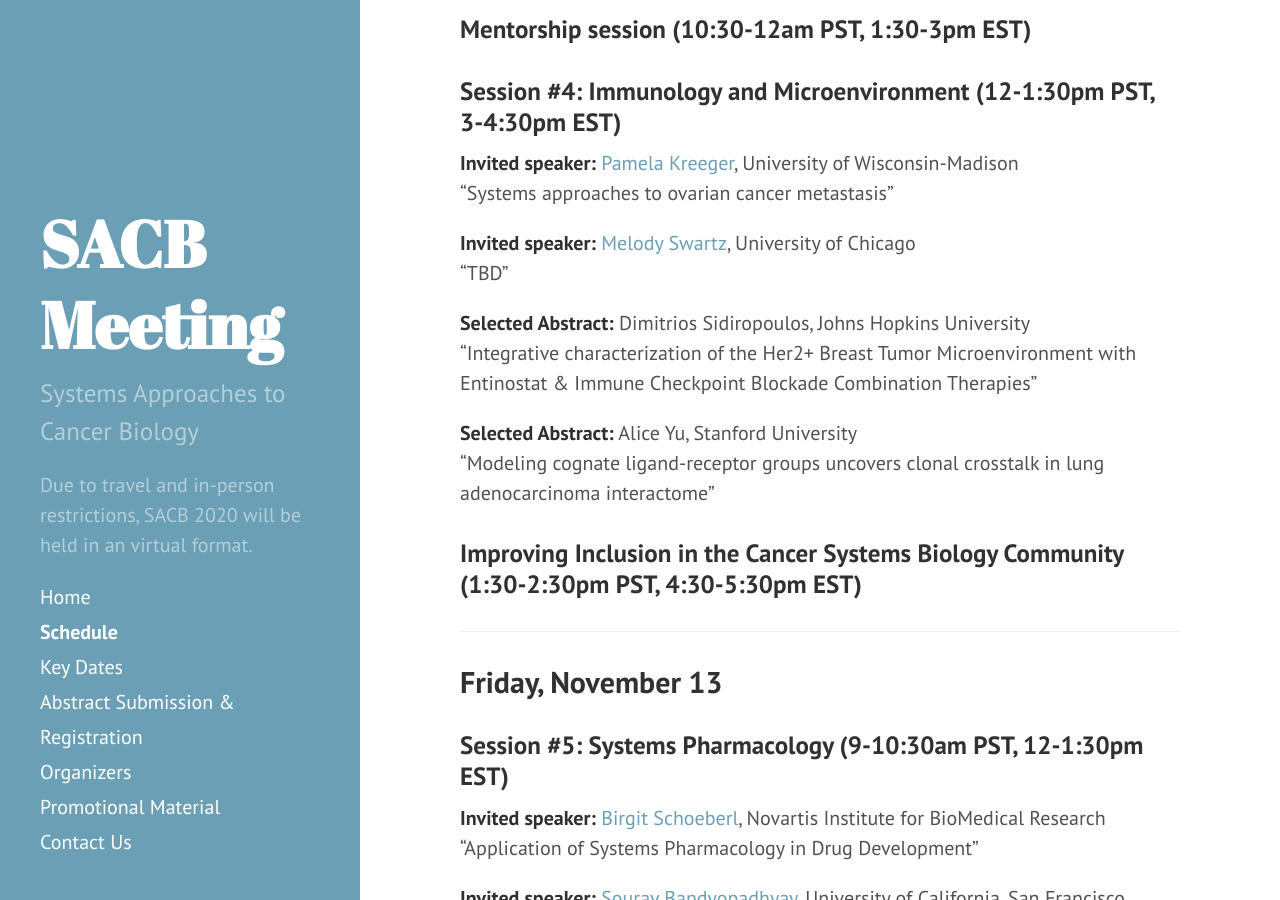
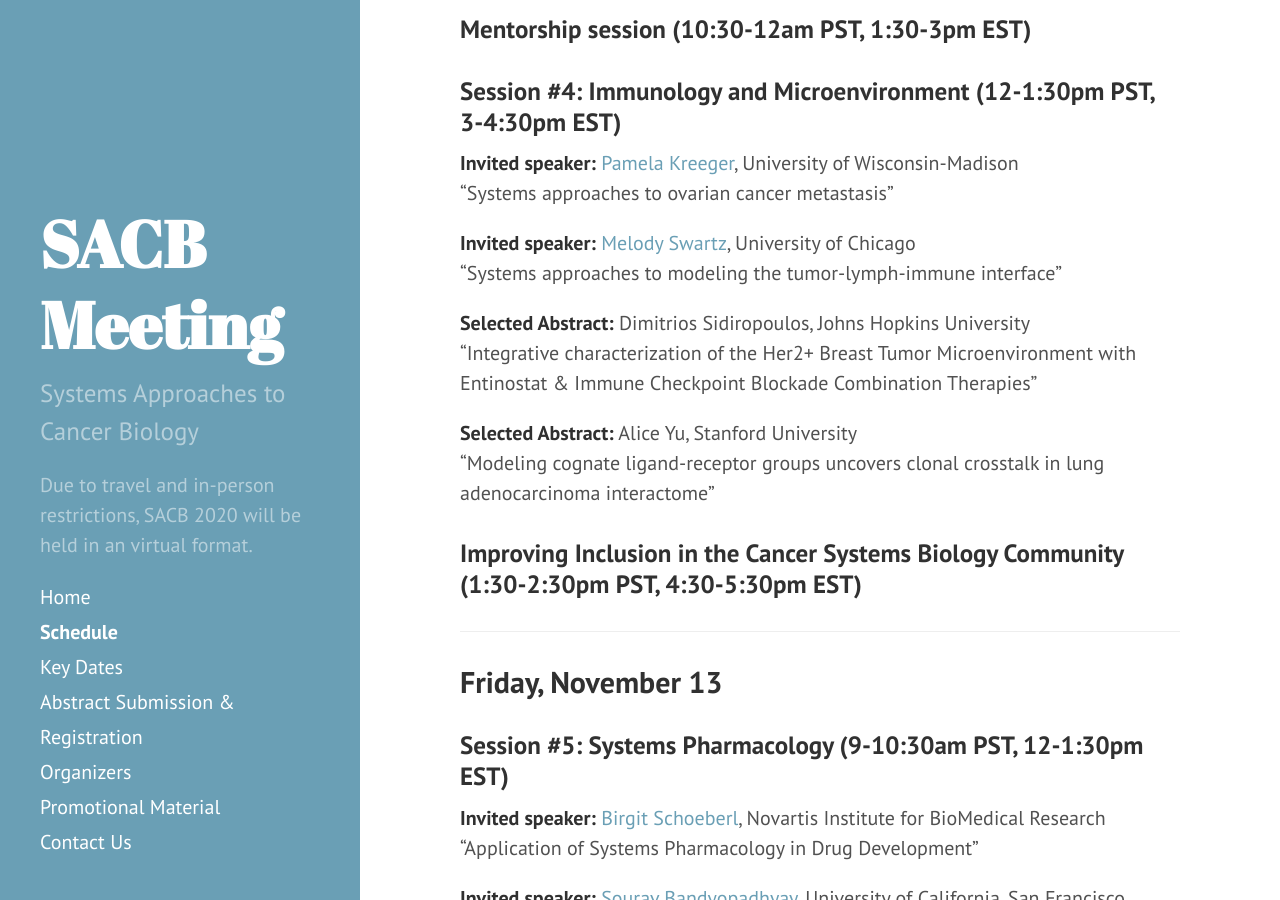
Before and after one commit to AECCSB/sacb-meeting, a Jekyll site: the page built from schedule.md, in a window 1280 px wide and 900 px high, scrolled down 1914 px. Built offline with Jekyll 4.4.1, drawn with Linux system fonts in a browser that asks for light colours.

Commit message:
Update schedule.md

```diff
--- a/schedule.md
+++ b/schedule.md
@@ -66,7 +66,7 @@ The 2020 meeting will be held November 11–13, 2020 in a virtual format. More d
 "Systems approaches to ovarian cancer metastasis"
 
 **Invited speaker:** [Melody Swartz](https://pme.uchicago.edu/swartz_group/), University of Chicago
-"TBD"
+"Systems approaches to modeling the tumor-lymph-immune interface"
 
 **Selected Abstract:** Dimitrios Sidiropoulos, Johns Hopkins University
 "Integrative characterization of the Her2+ Breast Tumor Microenvironment with Entinostat & Immune Checkpoint Blockade Combination Therapies"
```
